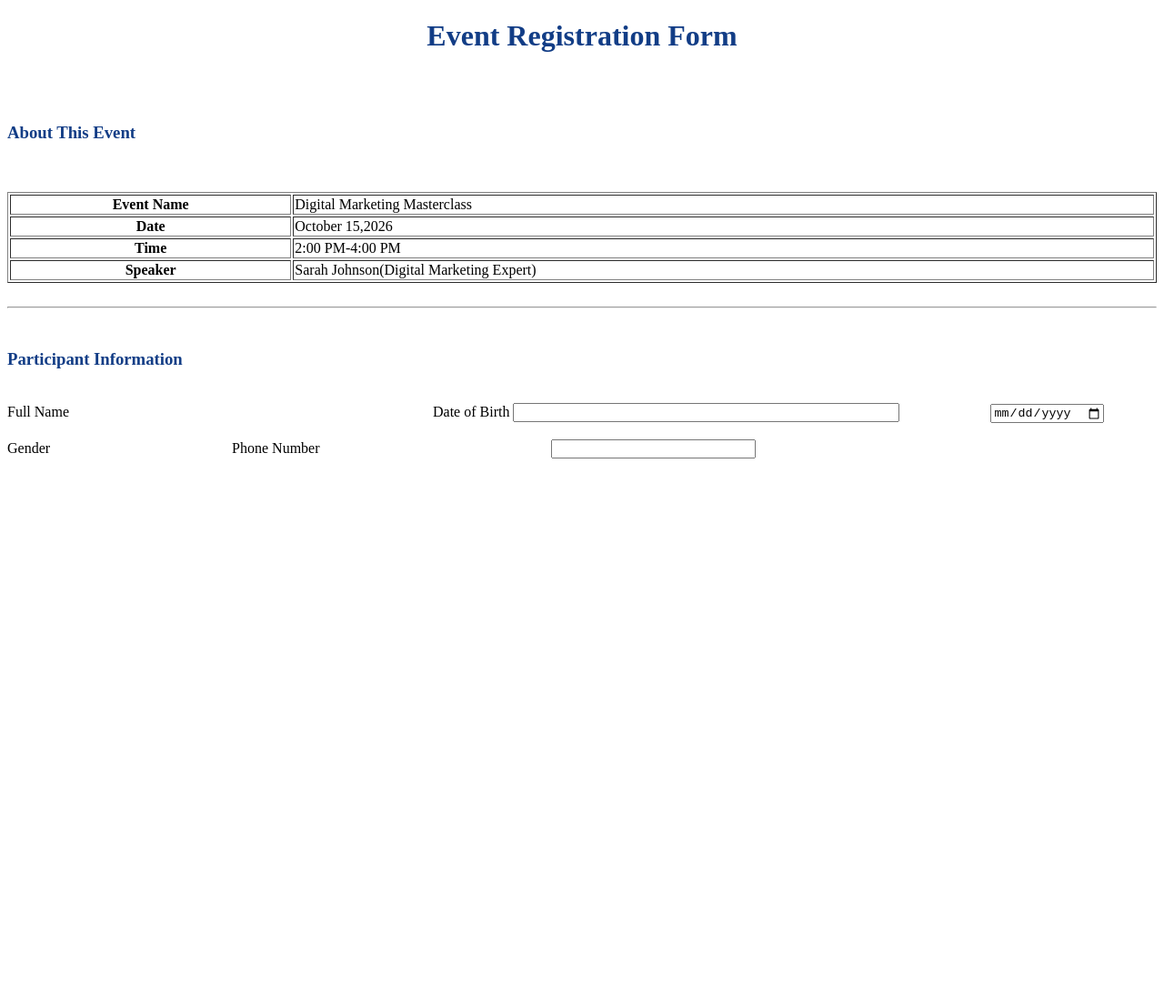
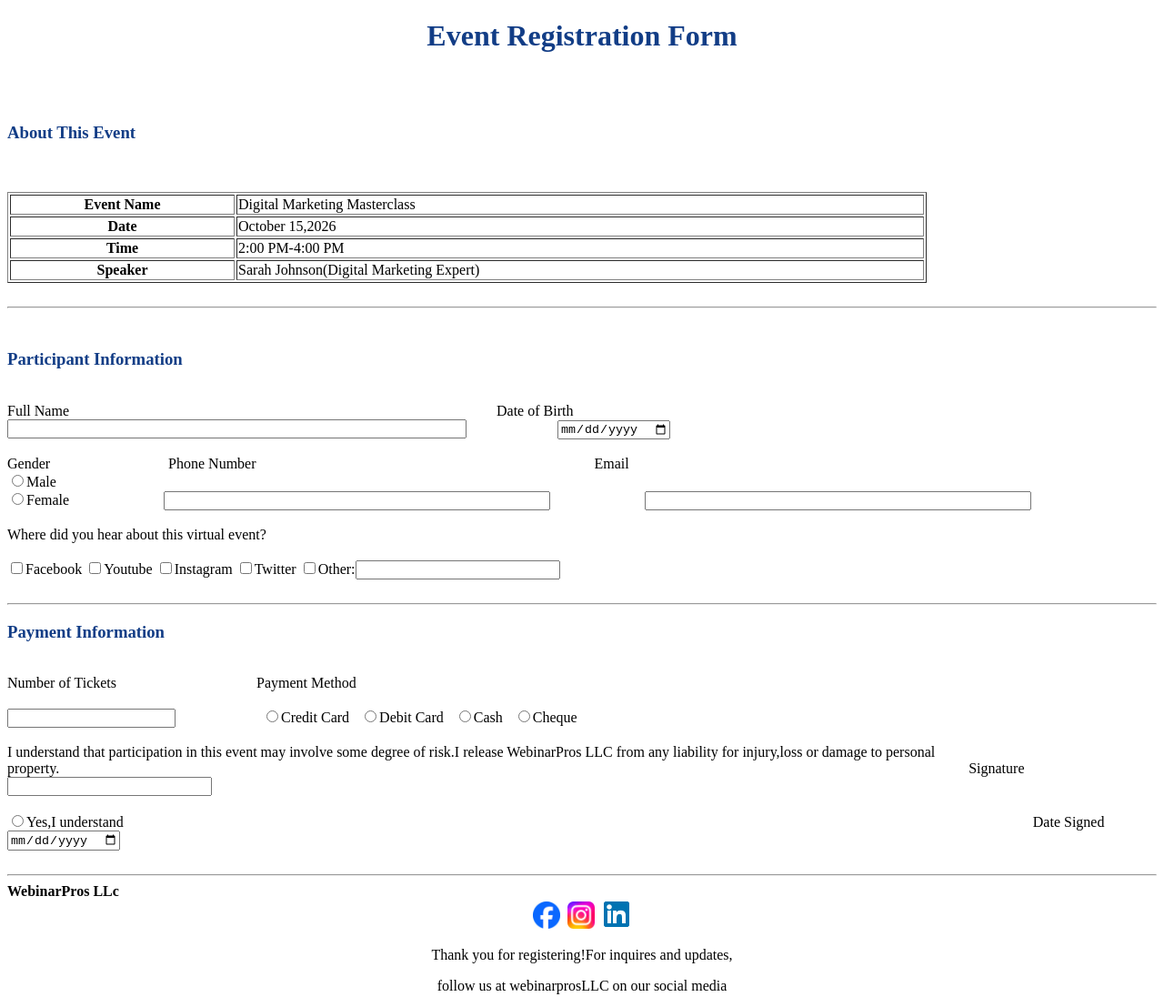
Before and after one commit to NAYANA368/Frontend_study, a plain HTML site: page form.html in a window 1280 px wide. Shown: the whole page at 91% size. Before the commit the page ends 800 px from the top, so only its background shows below. Drawn offline with Linux system fonts and the light colour scheme.

Commit message:
new_form

```diff
--- a/form.html
+++ b/form.html
@@ -12,23 +12,54 @@
             color:rgb(18, 61, 134);
         }
         .DOB{
-            margin-left: 400px;;
+            margin-left: 466px;
         }
         .date{
             margin-left: 100px;
         }
-        .ph{
-            margin-left: 200px;
+        .gender{
+            margin-bottom: 50px;
         }
         .phone{
-            margin-left: 250px ;
+            margin-left: 130px;
         }
+        .ph{
+
+            margin-left: 100px;
+        }
+        .email{
+
+            margin-left: 372px;
+        }
+        .em{
+
+            margin-left: 100px;
+        }
+        .pay{
+
+            margin-left: 150px;
+        }
+        .card{
+            margin-left: 100px
+        }
+
+        .dd{
+            margin-left: 1000px
+        }
+        .details{
+            margin-left: 100px
+        }
+        .sign{
+
+            margin-left: 1000px
+        }
+
     </style>
 </head>
 <body>
     <h1><center> Event Registration Form </center></h1><br><br>
     <h3>About This Event </h3><br><br>
-    <table border="1" cellpadding="1px" width="100%">
+    <table border="1" cellpadding="1px" width="80%">
 
         <tr>
              <th>Event Name</th>
@@ -51,15 +82,39 @@
     <hr></hr><br>
     <h3>Participant Information</h3><br>
     <form action="#" method="post" enctype="multipart/form-data">
-        <label class="full">Full Name</label><label class="DOB">Date of Birth</label>
-        <input type="text" size="50px" name="name"><input class="date" type="date" size="50px" name="date"><br><br>
-        <label class="gen">Gender</label><label class="ph">Phone Number</label>
-        <input class="phone" size="25px" name="phone">
+        <label class="full">Full Name</label> <label class="DOB">Date of Birth</label>
+        <br>
+        <input type="text" size="60px" name="fullname"><input class="date" type="date" size="60px" name="date"><br><br>
+        <label class="gender">Gender</label><label class="phone">Phone Number</label><label class="email">Email</label>
+        <br>
+        <input type="radio" name="gender" value="male">Male <br>
+        <input class="gen" type="radio" name="gender" value="female">Female
+        <input class="ph" type="tel" size="50px" name="number">
+        <input class="em" type="email" size="50px" name="email"><br><br>
+        <article>Where did you hear about this virtual event?</article><br>
+        <input type="checkbox" name="data" value="Facebook">Facebook
+        <input type="checkbox" name="data" value="Youtube">Youtube
+        <input type="checkbox" name="data" value="Instagram">Instagram
+        <input type="checkbox" name="data" value="Twitter">Twitter
+        <input type="checkbox" name="data" value="Other">Other:<input type="text" size="25px"><br><br>
+        <hr></hr>
+        <h3>Payment Information</h3>
+        <br>
+        <label class="n">Number of Tickets </label><label class="pay">Payment Method <br></label>
+        <br>
+        <input type="number" size="25px" name="number"><input class="card" type="radio" name="card1" value="creditcard">Credit Card &nbsp;
+        <input type="radio" name="card2" value="creditcard">Debit Card &nbsp;
+        <input type="radio" name="card3" value="creditcard">Cash &nbsp;
+        <input type="radio" name="card4" value="creditcard">Cheque &nbsp;<br><br>
+        <label class="p">I understand that participation in this event may involve some degree of risk.I release WebinarPros LLC from any liability for injury,loss or damage to personal property.</label><label class="sign" name="sign">Signature</label>
+        <input type="text" size="25px" name="sign">
+        <br><br>
+        <label class="inf"><input type="radio">Yes,I understand</label><label class="dd">Date Signed<input type="date"></label><br><br>
+        <hr>
+      <label class="pp"> <strong>WebinarPros LLc</strong></label><label class="details"><center><img src="image/face.png" width="30" height="30">&nbsp;&nbsp;<img src="image/insta.png" width="30" height="30">&nbsp;&nbsp;<img src="image/ODF.png" ></center></label><P><center>Thank you for registering!For inquires and updates,</center></P><P><center>follow us at webinarprosLLC on our social media</center></P>
 
 
-
-
-    <!---- Name:<input type="text" name="name"><br><br>
+           <!---- Name:<input type="text" name="name"><br><br>
         Email:<input type="email" name="email"><br><br>
         Password:<input type="password" name="password"><br><br>
         DOB:<input type="date" name="date"><br><br>
```
Also changed, not shown: image/ODF.png (added), image/face.png (added), image/insta.png (added), image/th.webp (added), 3 other files.
